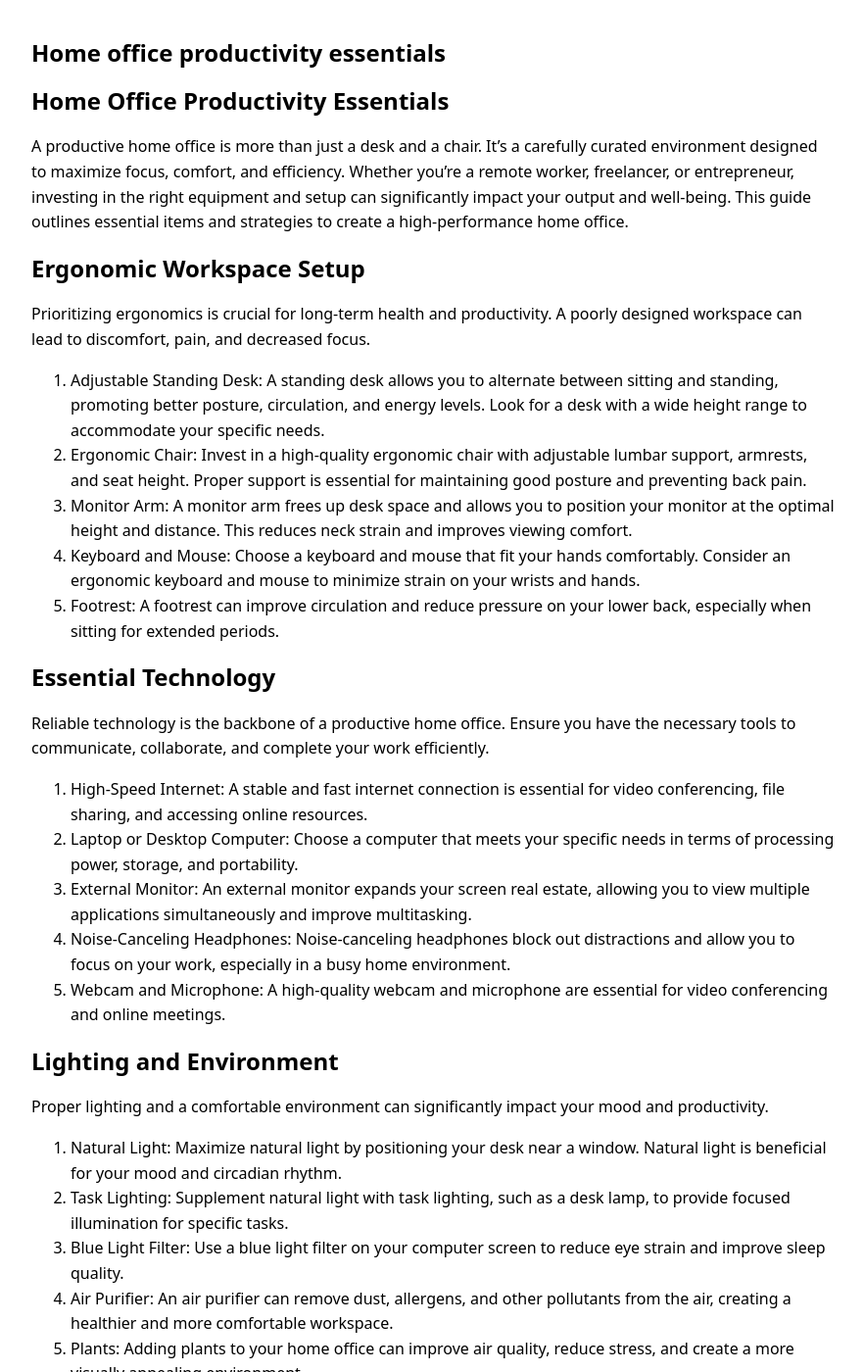
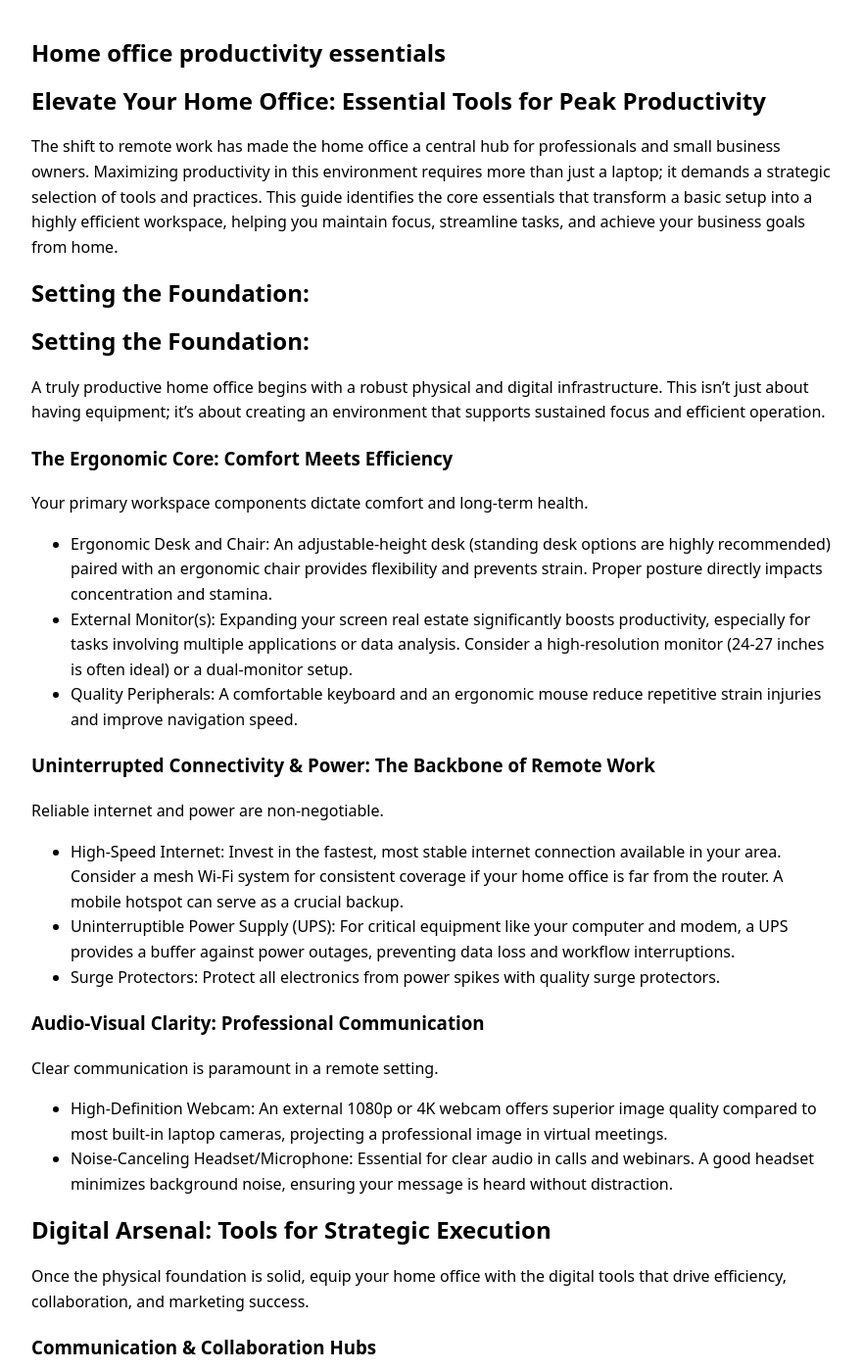
Before and after one commit to ironaclaw/ironaclaw.github.io, a Jekyll site: the page built from _posts/2026-02-18-home-office-productivity-essentials.md, in a window 1280 px wide and 1400 px high. Shown: the whole window at 98% size, without its empty margins (198-1080 px from the left). Built offline with Jekyll 4.4.1, drawn with Linux system fonts in a browser that asks for light colours; some of the changed text lies outside the part shown.

Commit message:
Add 2026-02-18-home-office-productivity-essentials.md

```diff
--- a/_posts/2026-02-18-home-office-productivity-essentials.md
+++ b/_posts/2026-02-18-home-office-productivity-essentials.md
@@ -6,63 +6,86 @@ date: '2026-02-18'
 description: ''
 tags: []
 keywords: []
-model_used: gemini-2.0-flash-001
+model_used: gemini-2.5-flash
 ---
 
-# Home Office Productivity Essentials
+# Elevate Your Home Office: Essential Tools for Peak Productivity
 
-A productive home office is more than just a desk and a chair. It's a carefully curated environment designed to maximize focus, comfort, and efficiency. Whether you're a remote worker, freelancer, or entrepreneur, investing in the right equipment and setup can significantly impact your output and well-being. This guide outlines essential items and strategies to create a high-performance home office.
+The shift to remote work has made the home office a central hub for professionals and small business owners. Maximizing productivity in this environment requires more than just a laptop; it demands a strategic selection of tools and practices. This guide identifies the core essentials that transform a basic setup into a highly efficient workspace, helping you maintain focus, streamline tasks, and achieve your business goals from home.
 
-## Ergonomic Workspace Setup
+## Setting the Foundation:
 
-Prioritizing ergonomics is crucial for long-term health and productivity. A poorly designed workspace can lead to discomfort, pain, and decreased focus.
+## Setting the Foundation:
 
-1.  Adjustable Standing Desk: A standing desk allows you to alternate between sitting and standing, promoting better posture, circulation, and energy levels. Look for a desk with a wide height range to accommodate your specific needs.
-2.  Ergonomic Chair: Invest in a high-quality ergonomic chair with adjustable lumbar support, armrests, and seat height. Proper support is essential for maintaining good posture and preventing back pain.
-3.  Monitor Arm: A monitor arm frees up desk space and allows you to position your monitor at the optimal height and distance. This reduces neck strain and improves viewing comfort.
-4.  Keyboard and Mouse: Choose a keyboard and mouse that fit your hands comfortably. Consider an ergonomic keyboard and mouse to minimize strain on your wrists and hands.
-5.  Footrest: A footrest can improve circulation and reduce pressure on your lower back, especially when sitting for extended periods.
+A truly productive home office begins with a robust physical and digital infrastructure. This isn't just about having equipment; it's about creating an environment that supports sustained focus and efficient operation.
 
-## Essential Technology
+### The Ergonomic Core: Comfort Meets Efficiency
 
-Reliable technology is the backbone of a productive home office. Ensure you have the necessary tools to communicate, collaborate, and complete your work efficiently.
+Your primary workspace components dictate comfort and long-term health.
+*   Ergonomic Desk and Chair: An adjustable-height desk (standing desk options are highly recommended) paired with an ergonomic chair provides flexibility and prevents strain. Proper posture directly impacts concentration and stamina.
+*   External Monitor(s): Expanding your screen real estate significantly boosts productivity, especially for tasks involving multiple applications or data analysis. Consider a high-resolution monitor (24-27 inches is often ideal) or a dual-monitor setup.
+*   Quality Peripherals: A comfortable keyboard and an ergonomic mouse reduce repetitive strain injuries and improve navigation speed.
 
-1.  High-Speed Internet: A stable and fast internet connection is essential for video conferencing, file sharing, and accessing online resources.
-2.  Laptop or Desktop Computer: Choose a computer that meets your specific needs in terms of processing power, storage, and portability.
-3.  External Monitor: An external monitor expands your screen real estate, allowing you to view multiple applications simultaneously and improve multitasking.
-4.  Noise-Canceling Headphones: Noise-canceling headphones block out distractions and allow you to focus on your work, especially in a busy home environment.
-5.  Webcam and Microphone: A high-quality webcam and microphone are essential for video conferencing and online meetings.
+### Uninterrupted Connectivity & Power: The Backbone of Remote Work
 
-## Lighting and Environment
+Reliable internet and power are non-negotiable.
+*   High-Speed Internet: Invest in the fastest, most stable internet connection available in your area. Consider a mesh Wi-Fi system for consistent coverage if your home office is far from the router. A mobile hotspot can serve as a crucial backup.
+*   Uninterruptible Power Supply (UPS): For critical equipment like your computer and modem, a UPS provides a buffer against power outages, preventing data loss and workflow interruptions.
+*   Surge Protectors: Protect all electronics from power spikes with quality surge protectors.
 
-Proper lighting and a comfortable environment can significantly impact your mood and productivity.
+### Audio-Visual Clarity: Professional Communication
 
-1.  Natural Light: Maximize natural light by positioning your desk near a window. Natural light is beneficial for your mood and circadian rhythm.
-2.  Task Lighting: Supplement natural light with task lighting, such as a desk lamp, to provide focused illumination for specific tasks.
-3.  Blue Light Filter: Use a blue light filter on your computer screen to reduce eye strain and improve sleep quality.
-4.  Air Purifier: An air purifier can remove dust, allergens, and other pollutants from the air, creating a healthier and more comfortable workspace.
-5.  Plants: Adding plants to your home office can improve air quality, reduce stress, and create a more visually appealing environment.
+Clear communication is paramount in a remote setting.
+*   High-Definition Webcam: An external 1080p or 4K webcam offers superior image quality compared to most built-in laptop cameras, projecting a professional image in virtual meetings.
+*   Noise-Canceling Headset/Microphone: Essential for clear audio in calls and webinars. A good headset minimizes background noise, ensuring your message is heard without distraction.
 
-## Organization and Storage
+## Digital Arsenal: Tools for Strategic Execution
 
-A clutter-free workspace promotes focus and efficiency. Invest in storage solutions to keep your desk and office organized.
+Once the physical foundation is solid, equip your home office with the digital tools that drive efficiency, collaboration, and marketing success.
 
-1.  Desk Organizer: A desk organizer provides a designated space for pens, paperclips, and other small items, keeping your desk clutter-free.
-2.  File Cabinet: A file cabinet is essential for storing important documents and files.
-3.  Cable Management: Use cable ties, sleeves, and organizers to keep your cables tidy and prevent them from becoming tangled.
-4.  Shelving: Shelving provides additional storage space for books, binders, and other office supplies.
-5.  Label Maker: A label maker helps you organize your files, drawers, and shelves, making it easier to find what you need.
+### Communication & Collaboration Hubs
 
-## Software and Productivity Tools
+Streamline team interactions and file sharing.
+*   Video Conferencing Platforms: Tools like Zoom, Google Meet, or Microsoft Teams are indispensable for virtual meetings, client presentations, and team syncs.
+*   Team Messaging Applications: Slack or Microsoft Teams facilitate real-time communication, reducing email clutter and fostering quick decision-making.
+*   Cloud Storage & Sharing: Google Drive, Dropbox, or OneDrive ensure secure file storage, easy sharing, and collaborative document editing.
 
-Leverage software and productivity tools to streamline your workflow and improve efficiency.
+### Project Management & Task Automation
 
-1.  Project Management Software: Use project management software, such as Asana or Trello, to track tasks, deadlines, and progress.
-2.  Time Tracking Software: Time tracking software, such as Toggl Track, helps you monitor how you spend your time and identify areas for improvement.
-3.  Note-Taking App: A note-taking app, such as Evernote or OneNote, allows you to capture ideas, take notes, and organize information.
-4.  Password Manager: A password manager, such as LastPass or 1Password, securely stores your passwords and simplifies the login process.
-5.  Cloud Storage: Cloud storage, such as Google Drive or Dropbox, allows you to access your files from anywhere and collaborate with others.
+Organize workflows and maximize output.
+*   Project Management Software: Platforms such as Asana, Trello, ClickUp, or Monday.com help track tasks, manage deadlines, and visualize project progress, crucial for coordinating marketing campaigns and content creation.
+*   Task Management Apps: Simple tools like Todoist or Google Tasks provide personal organization for daily priorities.
+*   Automation Tools: Zapier or IFTTT can automate repetitive tasks, linking different applications to create seamless workflows (e.g., automatically adding new leads from a form to your CRM).
+
+### Content Creation & Digital Marketing Powerhouses
+
+These tools are central to any digital marketing strategy.
+*   Graphic Design Software: Canva offers user-friendly templates for social media graphics, presentations, and basic marketing collateral. For more advanced needs, Adobe Creative Cloud (Photoshop, Illustrator) remains the industry standard.
+*   Writing & Editing Aids: Grammarly and Hemingway Editor refine your copy, ensuring clarity, conciseness, and grammatical correctness across all content.
+*   SEO Tools: SEMrush, Ahrefs, or Moz are critical for keyword research, competitor analysis, site audits, and tracking search performance—foundational for driving organic traffic.
+*   Social Media Management Platforms: Buffer, Hootsuite, or Sprout Social enable scheduling posts, monitoring engagement, and analyzing performance across multiple social channels from a single dashboard.
+*   Email Marketing Services: Mailchimp, Constant Contact, or ConvertKit are essential for building subscriber lists, designing campaigns, and analyzing email performance to nurture leads and engage customers.
+*   Website Builders/CMS: For managing your digital storefront or blog, platforms like WordPress (with plugins for SEO, e-commerce) or Shopify are vital for content publishing and online sales.
+
+### Data Analysis & Reporting
+
+Make informed decisions with actionable insights.
+*   Web Analytics: Google Analytics provides deep insights into website traffic, user behavior, and conversion funnels, guiding optimization efforts.
+*   Reporting Dashboards: Tools like Google Data Studio (now Looker Studio) allow you to consolidate data from various sources into custom, shareable reports, simplifying performance tracking for clients or internal stakeholders.
+
+### Security & Data Protection
+
+Safeguard your digital assets and privacy.
+*   Password Manager: LastPass or 1Password securely store and generate complex passwords, reducing vulnerability to breaches.
+*   Cloud Backup Solutions: Services like Backblaze or Carbonite automatically back up your entire system, providing peace of mind against hardware failure or accidental deletion.
+*   Antivirus & Malware Protection: Robust software (e.g., Bitdefender, Norton) is crucial for protecting your system from threats.
+*   Virtual Private Network (VPN): A VPN encrypts your internet connection, protecting your data when using public Wi-Fi or enhancing privacy at home.
+
+## Productivity & Wellness Enhancers
+
+Beyond core functionality, consider tools that optimize your focus and well-being.
+*   Time Management Apps: The Pomodoro Technique (implemented via apps like Focus@Will or simple timers) helps structure work intervals and breaks, combating burnout.
+*   Focus Tools: Noise-canceling headphones (physical) and website blockers (e.g., Freedom
 
 ## Conclusion
-
-Creating a productive home office is an investment in your well-being and success. By prioritizing ergonomics, technology, lighting, organization, and software, you can create a workspace that fosters focus, efficiency, and creativity. Regularly evaluate your setup and make adjustments as needed to optimize your productivity and maintain a healthy work-life balance.
+In conclusion, equipping your home office with these digital marketing tools—from email marketing platforms and website builders to data analytics and security solutions—is crucial for maximizing productivity and protecting your business. Prioritize tools that directly address your specific needs and goals, ensuring a streamlined workflow and data-driven decision-making. By investing in these essentials, you'll be well-positioned to grow your business and achieve your marketing objectives.
```
